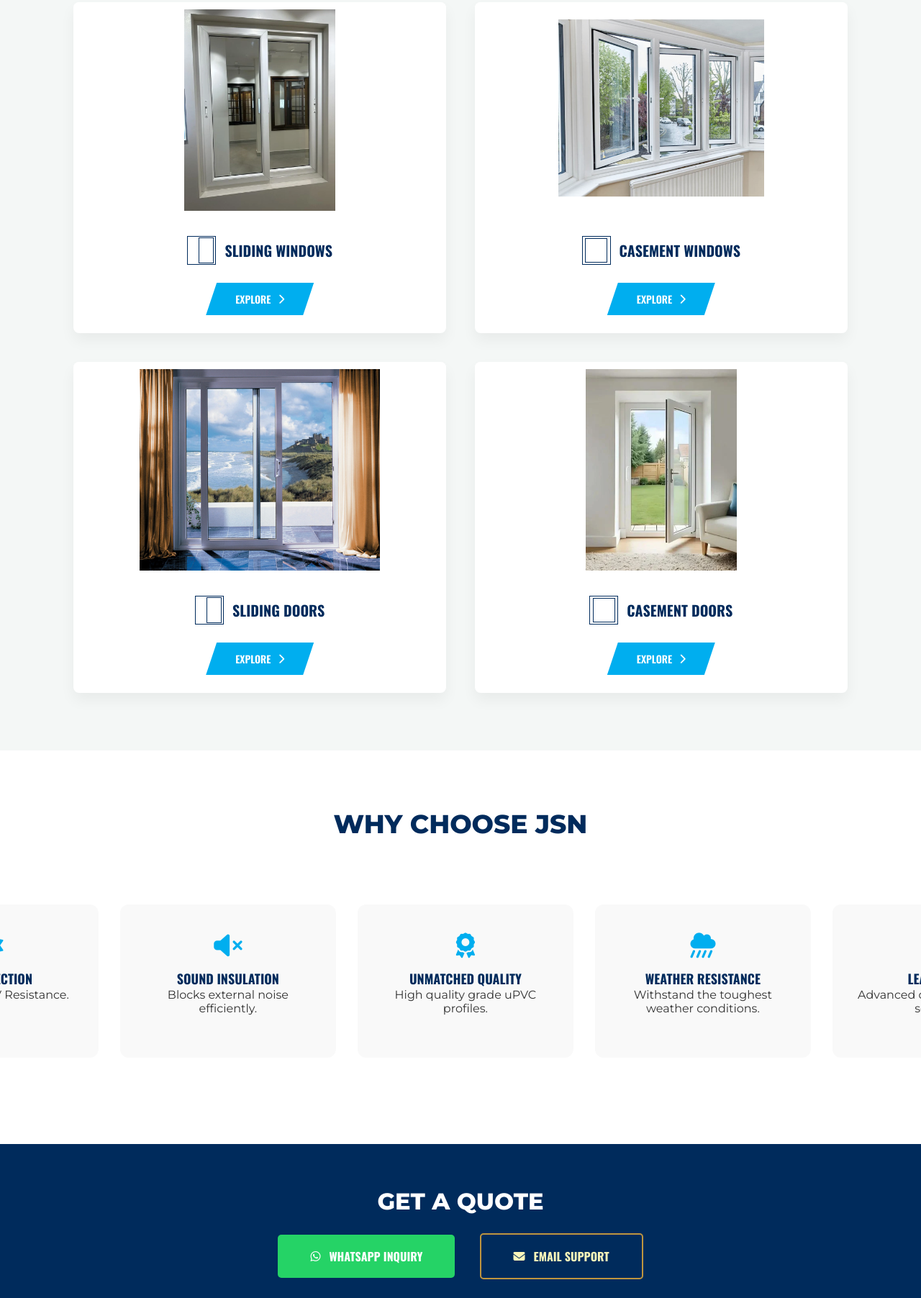
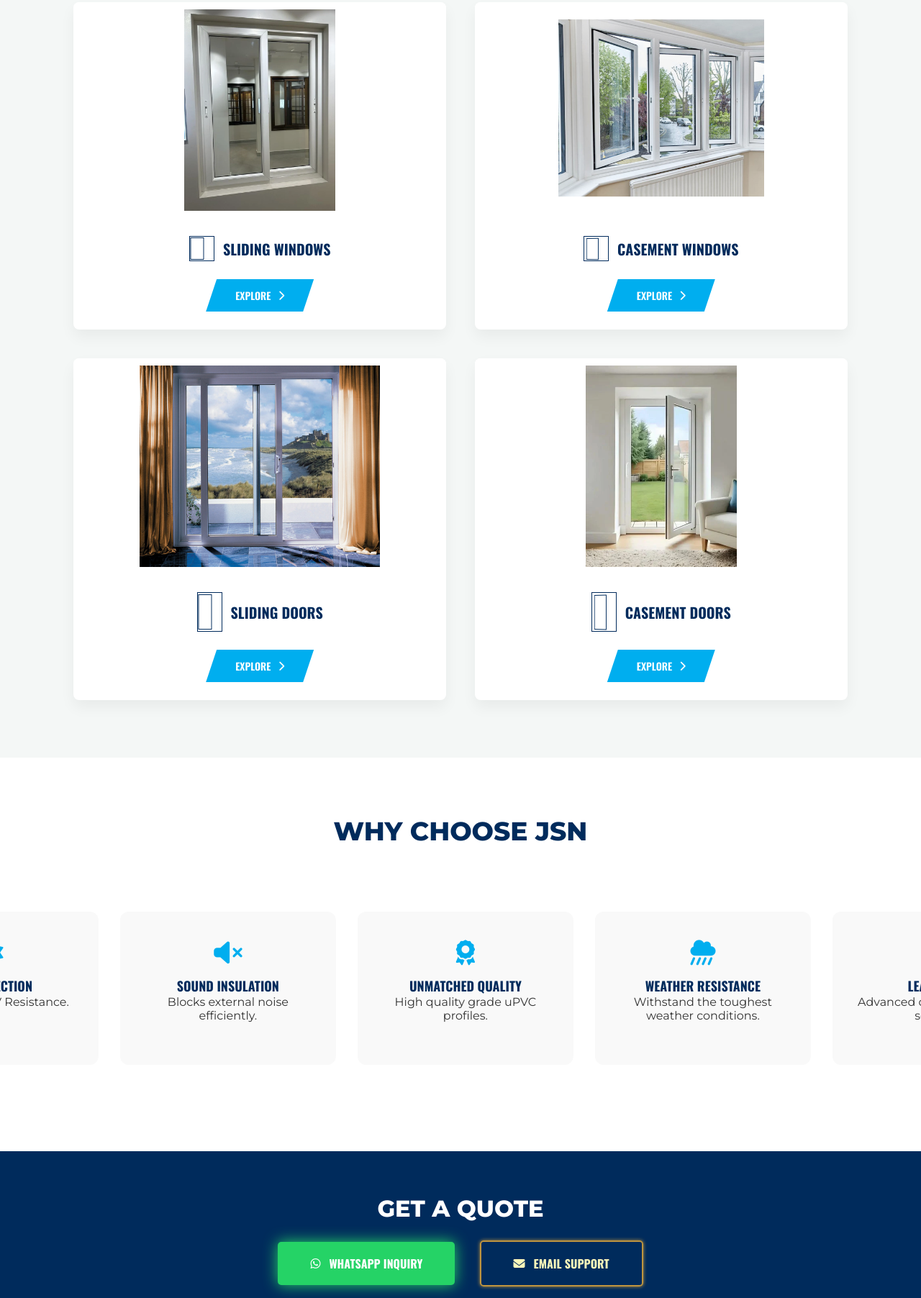
Before and after one commit to JSN-uPVC/Windows_Doors, a plain HTML site: page index.html in a window 1280 px wide. Shown: the part 1636-3440 px from the top of the page at 72% size. Drawn offline with nearby package versions, Linux system fonts and the light colour scheme.

Commit message:
Add files via upload
Made some changes

```diff
--- a/index.html
+++ b/index.html
@@ -13,7 +13,6 @@
         html { scroll-behavior: smooth; }
         body { background: #fff; padding-top: 110px; color: #333; overflow-x: hidden; }
 
-        /* PRECISION SCROLLING OFFSET FOR HEADER */
         section { scroll-margin-top: 110px; }
 
         /* ================= HEADER ================= */
@@ -53,7 +52,6 @@
             opacity: 0; animation: fade 25s infinite;
         }
         .slide::after { content: ""; position: absolute; bottom: 0; left: 0; width: 100%; height: 35%; background: linear-gradient(transparent, rgba(0,0,0,0.8)); }
-
         .slide:nth-child(1) { background-image: url("upvc12.jpg"); opacity: 1; }
         .slide:nth-child(2) { background-image: url("upvc5.webp"); animation-delay: 5s; }
         .slide:nth-child(3) { background-image: url("upvc8.jpg"); animation-delay: 10s; }
@@ -74,86 +72,50 @@
         .about-main-layout { display: flex; align-items: center; gap: 60px; flex-wrap: wrap; margin-bottom: 60px; }
         .about-img-box { flex: 1; min-width: 350px; }
         .about-img-box img { width: 100%; border-radius: 8px; box-shadow: 20px 20px 0px #00aeef; }
-
         .tiles-grid { display: grid; grid-template-columns: repeat(auto-fit, minmax(350px, 1fr)); gap: 40px; }
-        .about-tile {
-            background: #ffffff; padding: 45px; border-top: 5px solid #002b5c;
-            box-shadow: 0 10px 30px rgba(0,0,0,0.05); transition: 0.4s ease; border-radius: 0 0 10px 10px;
-        }
-        .about-tile:hover { transform: translateY(-10px); box-shadow: 0 20px 50px rgba(0,43,92,0.15); border-top-color: #00aeef; }
+        .about-tile { background: #ffffff; padding: 45px; border-top: 5px solid #002b5c; box-shadow: 0 10px 30px rgba(0,0,0,0.05); transition: 0.4s ease; border-radius: 0 0 10px 10px; }
         .about-tile h3 { font-family: 'Oswald', sans-serif; color: #002b5c; margin-bottom: 20px; text-transform: uppercase; font-size: 24px; }
 
-        /* ================= PRODUCTS (2x2 GRID & FIXED IMAGES) ================= */
+        /* ================= PRODUCTS ================= */
         .products-section { padding: 80px 8%; background: #f4f7f6; }
         .section-title { font-weight: 800; text-align: center; color: #002b5c; margin-bottom: 50px; font-size: 36px; text-transform: uppercase; }
-
-        .products-grid {
-            display: grid;
-            grid-template-columns: repeat(2, 1fr);
-            gap: 40px;
-            max-width: 1100px;
-            margin: 0 auto;
-        }
-
-        .product-card {
-            background: #fff; cursor: pointer; transition: 0.4s ease;
-            box-shadow: 0 10px 20px rgba(0,0,0,0.05); border-radius: 8px; overflow: hidden; position: relative;
-            display: flex; flex-direction: column; align-items: center;
-        }
+        .products-grid { display: grid; grid-template-columns: repeat(2, 1fr); gap: 40px; max-width: 1100px; margin: 0 auto; }
+        .product-card { background: #fff; cursor: pointer; transition: 0.4s ease; box-shadow: 0 10px 20px rgba(0,0,0,0.05); border-radius: 8px; overflow: hidden; position: relative; display: flex; flex-direction: column; align-items: center; }
         .product-card:hover { transform: translateY(-12px); box-shadow: 0 30px 60px rgba(0,43,92,0.15); }
-
-        .product-img-container {
-            width: 100%; height: 300px; background: #fff;
-            display: flex; align-items: center; justify-content: center; padding: 10px;
-        }
-        .product-card img {
-            max-width: 100%; max-height: 100%;
-            object-fit: contain; transition: 0.5s ease;
-        }
-        .product-card:hover img { transform: scale(1.05); }
-
+        .product-img-container { width: 100%; height: 300px; display: flex; align-items: center; justify-content: center; padding: 10px; background: #fff; }
+        .product-card img { max-width: 100%; max-height: 100%; object-fit: contain; transition: 0.5s ease; }
         .product-header-flex { display: flex; align-items: center; justify-content: center; gap: 12px; padding: 25px 15px 10px; width: 100%; }
         .product-info { font-weight: 700; font-family: 'Oswald', sans-serif; font-size: 20px; text-transform: uppercase; color: #002b5c; }
 
-        /* 3D ANIMATED ICONS */
-        .icon-box {
-            width: 40px; height: 40px; border: 1.5px solid #002b5c;
-            position: relative; display: flex; align-items: center; justify-content: center; perspective: 1000px;
+        /* CONTINUOUS 3D ICONS - REMOVED HOVER OVERRIDE */
+        .icon-box { border: 1.5px solid #002b5c; position: relative; display: flex; align-items: center; justify-content: center; perspective: 1000px; }
+        .icon-window { width: 35px; height: 35px; }
+        .icon-door { width: 35px; height: 55px; }
+
+        .icon-sliding::before {
+            content: ""; width: 50%; height: 90%; border: 1.5px solid #002b5c; position: absolute; right: 2px;
+            animation: autoSlide 3s infinite ease-in-out;
         }
-        .icon-sliding::before {
-            content: ""; width: 50%; height: 90%; border: 1.5px solid #002b5c;
-            position: absolute; right: 2px; transition: transform 0.6s ease;
-        }
-        .product-card:hover .icon-sliding::before { transform: translateX(-15px); }
+        @keyframes autoSlide { 0%, 100% { transform: translateX(0); } 50% { transform: translateX(-15px); } }
 
         .icon-casement .leaf {
-            width: 80%; height: 90%; border: 1.5px solid #002b5c;
-            transform-origin: left; transition: transform 0.6s cubic-bezier(0.4, 0, 0.2, 1);
+            width: 80%; height: 90%; border: 1.5px solid #002b5c; transform-origin: left;
+            animation: autoSwing 3s infinite ease-in-out;
         }
-        .product-card:hover .icon-casement .leaf { transform: rotateY(-65deg); }
+        @keyframes autoSwing { 0%, 100% { transform: rotateY(0deg); } 50% { transform: rotateY(-65deg); } }
 
-        .btn-upvc-explore {
-            margin: 15px 0 25px; display: flex; align-items: center; justify-content: center; gap: 10px;
-            width: 150px; padding: 12px; background: #00aeef; color: #fff;
-            text-decoration: none; font-family: 'Oswald', sans-serif; font-size: 14px;
-            text-transform: uppercase; border: none; cursor: pointer; transition: 0.3s ease;
-            clip-path: polygon(10% 0, 100% 0, 90% 100%, 0% 100%);
-        }
+        .btn-upvc-explore { margin: 15px 0 25px; display: flex; align-items: center; justify-content: center; gap: 10px; width: 150px; padding: 12px; background: #00aeef; color: #fff; text-decoration: none; font-family: 'Oswald'; font-size: 14px; text-transform: uppercase; border: none; cursor: pointer; transition: 0.3s; clip-path: polygon(10% 0, 100% 0, 90% 100%, 0% 100%); }
         .btn-upvc-explore:hover { background: #002b5c; }
 
         /* ================= MOBILE VIEW POPUP FIX ================= */
         .modal { display:none; position:fixed; top:0; left:0; width:100%; height:100%; background:rgba(0,0,0,0.9); justify-content:center; align-items:center; z-index:3000; padding: 20px; }
-        .modal-content {
-            background: white; max-width: 900px; width: 95%; max-height: 90vh;
-            position: relative; border-radius: 10px; overflow-y: auto; display: flex; flex-direction: column;
-        }
+        .modal-content { background: white; max-width: 900px; width: 95%; max-height: 90vh; position: relative; border-radius: 10px; overflow-y: auto; display: flex; flex-direction: column; }
         .modal-header { padding: 20px; border-bottom: 1px solid #eee; display: flex; justify-content: space-between; align-items: center; }
         .modal-body { display: flex; flex-wrap: wrap; }
         .modal-img-container { flex: 1; min-width: 300px; }
         .modal-img-container img { width: 100%; height: 100%; object-fit: contain; max-height: 400px; }
         .modal-text-container { flex: 1.2; min-width: 300px; padding: 35px; color: #444; line-height: 1.8; font-size: 16px; }
 
-        /* MOBILE RESPONSIVENESS */
         @media (max-width: 768px) {
             .products-grid { grid-template-columns: 1fr; }
             nav { display: none; }
@@ -163,7 +125,7 @@
             body { padding-top: 90px; }
         }
 
-        /* ================= WHY CHOOSE JSN ================= */
+        /* ================= WHY & CONTACT ================= */
         .why-container { overflow: hidden; padding: 40px 0; background: #fff; }
         .why-track { display: flex; gap: 30px; animation: scrollWhy 40s linear infinite; width: max-content; }
         .why-card { width: 300px; padding: 40px 25px; background: #f9f9f9; border-radius: 12px; text-align: center; flex-shrink: 0; }
@@ -171,15 +133,15 @@
         .why-card h3 { font-family: 'Oswald', sans-serif; font-size: 18px; text-transform: uppercase; color: #002b5c; }
         @keyframes scrollWhy { 0% { transform: translateX(0); } 100% { transform: translateX(-50%); } }
 
-        /* ================= CONTACT ================= */
+        /* ================= GLOWING GET A QUOTE BUTTONS ================= */
         .enquiry-bar { padding: 60px 0; text-align: center; background: #002b5c; }
-        .btn-enq {
-            padding: 18px 45px; text-decoration: none; font-weight: 700; color: #fff;
-            display: inline-flex; align-items: center; gap: 12px; margin: 15px;
-            text-transform: uppercase; border-radius: 5px; transition: 0.3s; font-family: 'Oswald';
-        }
-        .btn-whatsapp { background: #25D366; }
-        .btn-email { border: 2px solid #BF953F; color: #FCF6BA; }
+        .btn-enq { padding: 18px 45px; text-decoration: none; font-weight: 700; color: #fff; display: inline-flex; align-items: center; gap: 12px; margin: 15px; text-transform: uppercase; border-radius: 5px; transition: 0.3s; font-family: 'Oswald'; }
+
+        @keyframes glowWhatsApp { 0%, 100% { box-shadow: 0 0 5px #25D366; } 50% { box-shadow: 0 0 20px #25D366; } }
+        @keyframes glowEmail { 0%, 100% { box-shadow: 0 0 5px #BF953F; } 50% { box-shadow: 0 0 20px #BF953F; } }
+
+        .btn-whatsapp { background: #25D366; animation: glowWhatsApp 2s infinite ease-in-out; }
+        .btn-email { border: 2px solid #BF953F; color: #FCF6BA; animation: glowEmail 2.5s infinite ease-in-out; }
 
         .contact-section { padding: 80px 8%; background: #001a33; color: #fff; text-align: center; }
         .contact-grid { display: grid; grid-template-columns: repeat(auto-fit, minmax(280px, 1fr)); gap: 40px; border-top: 1px solid rgba(255,255,255,0.1); padding-top: 50px; }
@@ -238,7 +200,7 @@
             <div class="product-card" onclick="openModal('Sliding Windows', 'slidingwindow.webp', 'Our sliding windows feature a space-saving design with smooth-gliding tracks, making them perfect for modern homes with limited space. Engineered system provide enhanced security without compromising on expansive views. The high-quality weather seals ensure a dust-free and noise-insulated environment for your interiors.')">
                 <div class="product-img-container"><img src="slidingwindow.webp" alt="Sliding Window"></div>
                 <div class="product-header-flex">
-                    <div class="icon-box icon-sliding"></div>
+                    <div class="icon-box icon-window icon-sliding"></div>
                     <div class="product-info">Sliding Windows</div>
                 </div>
                 <button class="btn-upvc-explore">Explore <i class="fas fa-chevron-right"></i></button>
@@ -247,7 +209,7 @@
             <div class="product-card" onclick="openModal('Casement Windows', 'casmentwindow.jpg', 'Designed for maximum ventilation, our casement windows open fully to invite fresh air and natural light into your living space. They feature reinforced frames and high-performance gaskets that provide an airtight seal against heavy rain and wind. The classic side-hinged mechanism offers a timeless aesthetic that complements both traditional and contemporary architecture.')">
                 <div class="product-img-container"><img src="casmentwindow.jpg" alt="Casement Window"></div>
                 <div class="product-header-flex">
-                    <div class="icon-box icon-casement"><div class="leaf"></div></div>
+                    <div class="icon-box icon-window icon-casement"><div class="leaf"></div></div>
                     <div class="product-info">Casement Windows</div>
                 </div>
                 <button class="btn-upvc-explore">Explore <i class="fas fa-chevron-right"></i></button>
@@ -256,7 +218,7 @@
             <div class="product-card" onclick="openModal('Sliding Doors', 'slidingdoor.jpg', 'JSN sliding doors create a seamless transition between your indoor and outdoor spaces with large glass panels . The heavy-duty rollers ensure effortless operation, even for oversized panels, providing a grand and elegant entrance. Built with UV-resistant uPVC, these doors offer long-lasting beauty and superior thermal efficiency.')">
                 <div class="product-img-container"><img src="slidingdoor.jpg" alt="Sliding Door"></div>
                 <div class="product-header-flex">
-                    <div class="icon-box icon-sliding"></div>
+                    <div class="icon-box icon-door icon-sliding"></div>
                     <div class="product-info">Sliding Doors</div>
                 </div>
                 <button class="btn-upvc-explore">Explore <i class="fas fa-chevron-right"></i></button>
@@ -265,7 +227,7 @@
             <div class="product-card" onclick="openModal('Casement Doors', 'casmentdoor2.webp', 'Our casement doors offer a robust and secure solution for your balcony access, featuring a wide opening for easy movement. The multi-chambered profile design acts as a thermal barrier with a variety of premium finishes and high-security hardware, they combine safety with a sophisticated high-end look.')">
                 <div class="product-img-container"><img src="casmentdoor2.webp" alt="Casement Door"></div>
                 <div class="product-header-flex">
-                    <div class="icon-box icon-casement"><div class="leaf"></div></div>
+                    <div class="icon-box icon-door icon-casement"><div class="leaf"></div></div>
                     <div class="product-info">Casement Doors</div>
                 </div>
                 <button class="btn-upvc-explore">Explore <i class="fas fa-chevron-right"></i></button>
@@ -305,7 +267,7 @@
         </div>
     </section>
 
-    <footer>&copy; 2025 JSN Windows & Doors | Precision in every fabrication</footer>
+    <footer>&copy; 2025 JSN Windows & Doors | Precision Architectural Solutions</footer>
 
     <div id="productModal" class="modal">
         <div class="modal-content">
```
